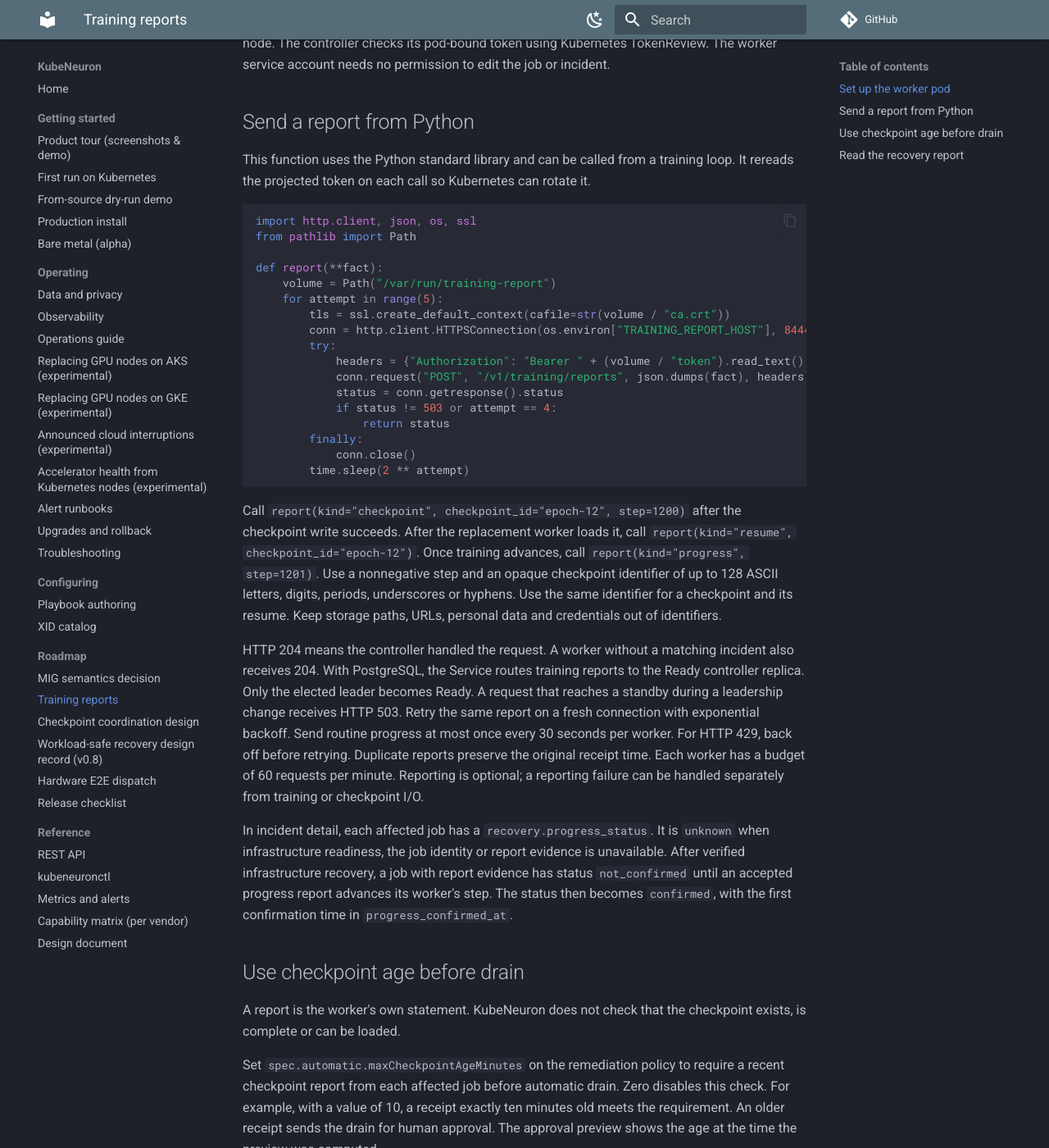
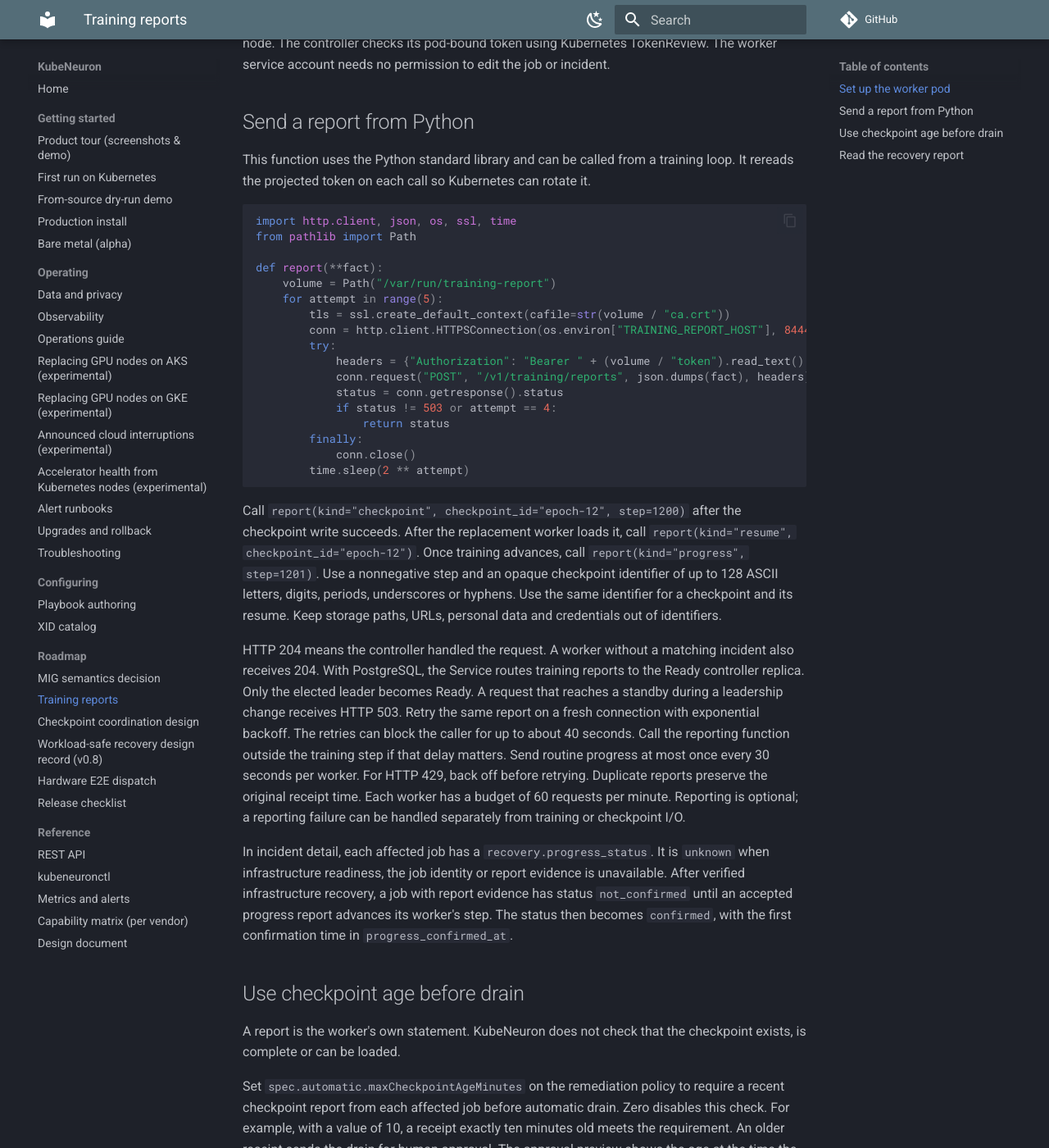
Before and after one commit to kubeneuron/kubeneuron, an MkDocs documentation site: the page built from docs/training-reports.md, in a window 1280 px wide and 1400 px high, scrolled down 982 px. Shown: the whole window at 82% size. Built offline with MkDocs 1.6.1 and Material for MkDocs 9.7.7, drawn with Linux system fonts in a browser that asks for light colours; comment, search, counter and statistics services are not loaded.

Commit message:
Fix training report retry example and explain caller delay
Signed-off-by: Andrii Petruk <andrey.petruk@gmail.com>

````diff
--- a/docs/training-reports.md
+++ b/docs/training-reports.md
@@ -31,7 +31,7 @@ Mount it read-only at `/var/run/training-report` in the worker container. Set `T
 This function uses the Python standard library and can be called from a training loop. It rereads the projected token on each call so Kubernetes can rotate it.
 
 ```python
-import http.client, json, os, ssl
+import http.client, json, os, ssl, time
 from pathlib import Path
 
 def report(**fact):
@@ -52,7 +52,7 @@ def report(**fact):
 
 Call `report(kind="checkpoint", checkpoint_id="epoch-12", step=1200)` after the checkpoint write succeeds. After the replacement worker loads it, call `report(kind="resume", checkpoint_id="epoch-12")`. Once training advances, call `report(kind="progress", step=1201)`. Use a nonnegative step and an opaque checkpoint identifier of up to 128 ASCII letters, digits, periods, underscores or hyphens. Use the same identifier for a checkpoint and its resume. Keep storage paths, URLs, personal data and credentials out of identifiers.
 
-HTTP 204 means the controller handled the request. A worker without a matching incident also receives 204. With PostgreSQL, the Service routes training reports to the Ready controller replica. Only the elected leader becomes Ready. A request that reaches a standby during a leadership change receives HTTP 503. Retry the same report on a fresh connection with exponential backoff. Send routine progress at most once every 30 seconds per worker. For HTTP 429, back off before retrying. Duplicate reports preserve the original receipt time. Each worker has a budget of 60 requests per minute. Reporting is optional; a reporting failure can be handled separately from training or checkpoint I/O.
+HTTP 204 means the controller handled the request. A worker without a matching incident also receives 204. With PostgreSQL, the Service routes training reports to the Ready controller replica. Only the elected leader becomes Ready. A request that reaches a standby during a leadership change receives HTTP 503. Retry the same report on a fresh connection with exponential backoff. The retries can block the caller for up to about 40 seconds. Call the reporting function outside the training step if that delay matters. Send routine progress at most once every 30 seconds per worker. For HTTP 429, back off before retrying. Duplicate reports preserve the original receipt time. Each worker has a budget of 60 requests per minute. Reporting is optional; a reporting failure can be handled separately from training or checkpoint I/O.
 
 In incident detail, each affected job has a `recovery.progress_status`. It is `unknown` when infrastructure readiness, the job identity or report evidence is unavailable. After verified infrastructure recovery, a job with report evidence has status `not_confirmed` until an accepted progress report advances its worker's step. The status then becomes `confirmed`, with the first confirmation time in `progress_confirmed_at`.
 
````
